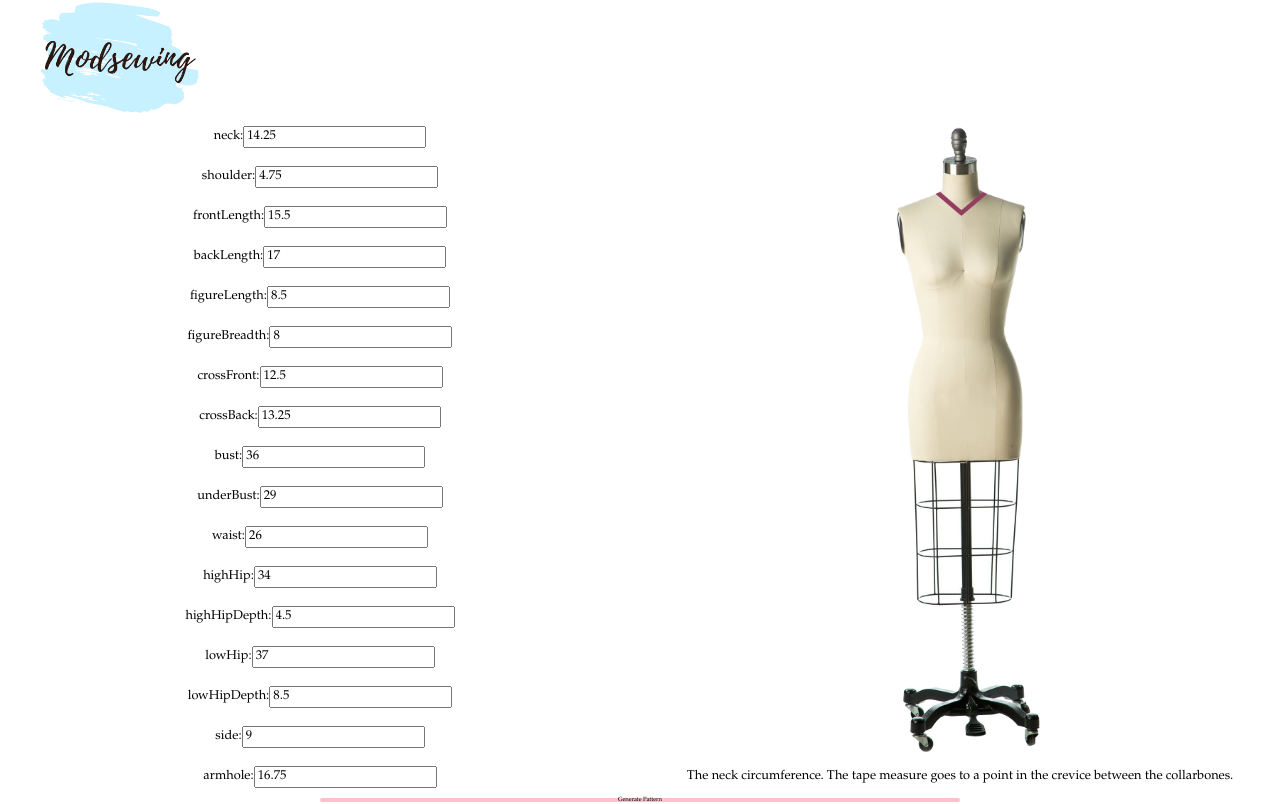
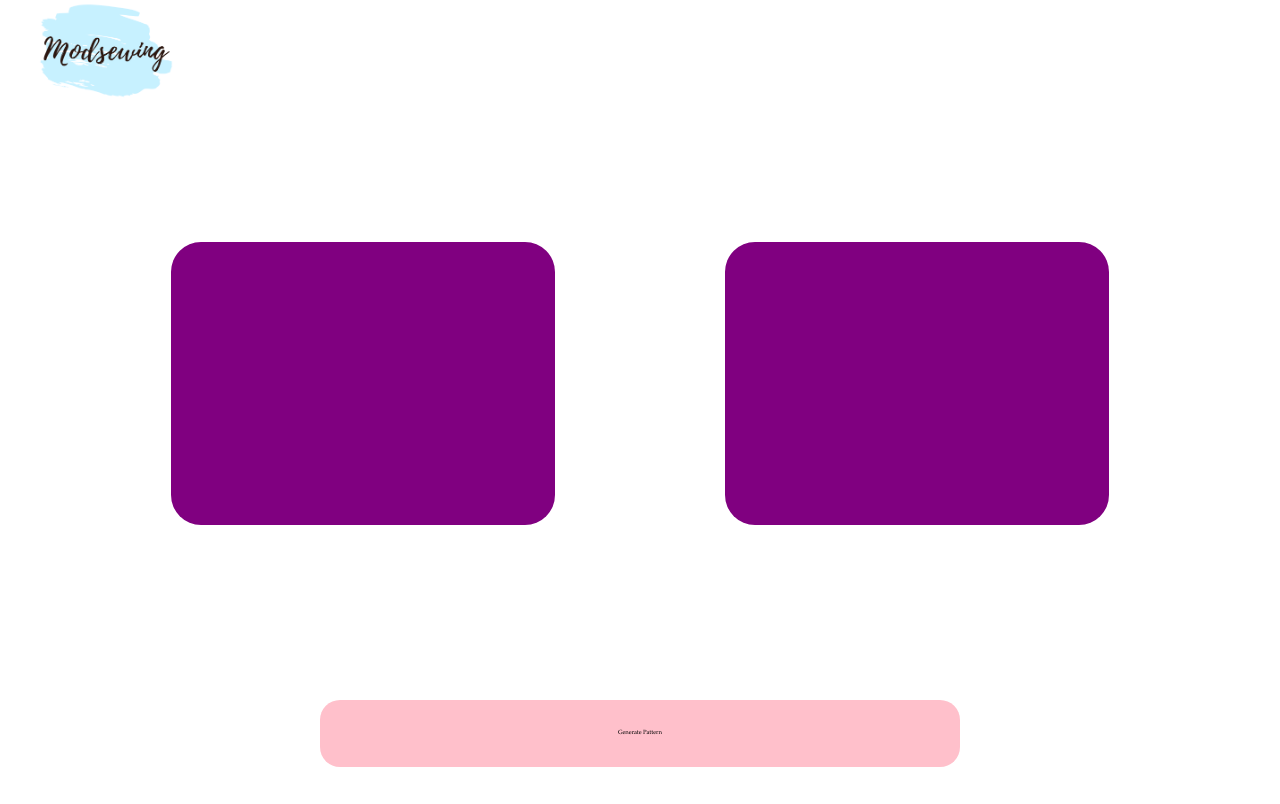
Before and after one commit to preeth1/modsewing, a React (Create React App) app: page / in a window 1280 px wide. Built offline with nearby package versions, Linux system fonts and the light colour scheme.

Commit message:
Style the new homepage buttons

```diff
--- a/src/App.css
+++ b/src/App.css
@@ -60,11 +60,37 @@ html,body,#root {
 .ContentPanelMeasurements, .ContentPanelPattern {
 	display: flex;
 	flex-direction: row;
-	justify-content: center;
+	justify-content: space-evenly;
 	align-items: center;
 	height: 85%;
 	width: 100%;
 	font-size: 4em;
+}
+
+.MeasurementButton {
+	display: flex;
+	justify-content: center;
+	align-items: center;
+	font-size: .2em;
+	border-radius:30px;
+	background-color: purple;
+}
+
+.MeasurementLabel {
+	display: flex;
+	justify-content: center;
+	align-items: center;
+	font-size: .2em;
+}
+
+.MeasurementButton {
+	display: flex;
+	justify-content: center;
+	align-items: center;
+	font-size: .2em;
+	background-color: purple;
+	height: 50%;
+	width: 30%;
 }
 
 .ContentPanelPattern {
@@ -176,10 +202,10 @@ html,body,#root {
 	font-size: .2em;
 }
 
-
 .MeasurementLabel {
 	display: flex;
 	justify-content: center;
 	align-items: center;
 	font-size: .2em;
+	background-color: purple;
 }
--- a/src/App.js
+++ b/src/App.js
@@ -94,21 +94,12 @@ render () {
         <div className="LogoPanel">
           <img className="LogoImage" src={logoImage} alt="Modsewing"/>
         </div>
-          <form onSubmit={this.handleSubmit} className="ContentPanelMeasurements">
-            <div className="MeasurementPanel">
-
-                {this.generateMeasurementLabels()}
-
-
+          <div className="ContentPanelMeasurements">
+            <div className="MeasurementButton MeasurementHelperButton">
             </div>
-            <div className="ImagePanel">
-              <img className="MeasurementImage" src={this.props.displayImage} alt="instruction"/>
-              <div className="MeasurementImageDescription">
-                { this.props.imageDescription }
-              </div>
-
+            <div className="MeasurementButton MeasurementBuiltInButton">
             </div>
-          </form>
+          </div>
       </div>
       )
   }
```
